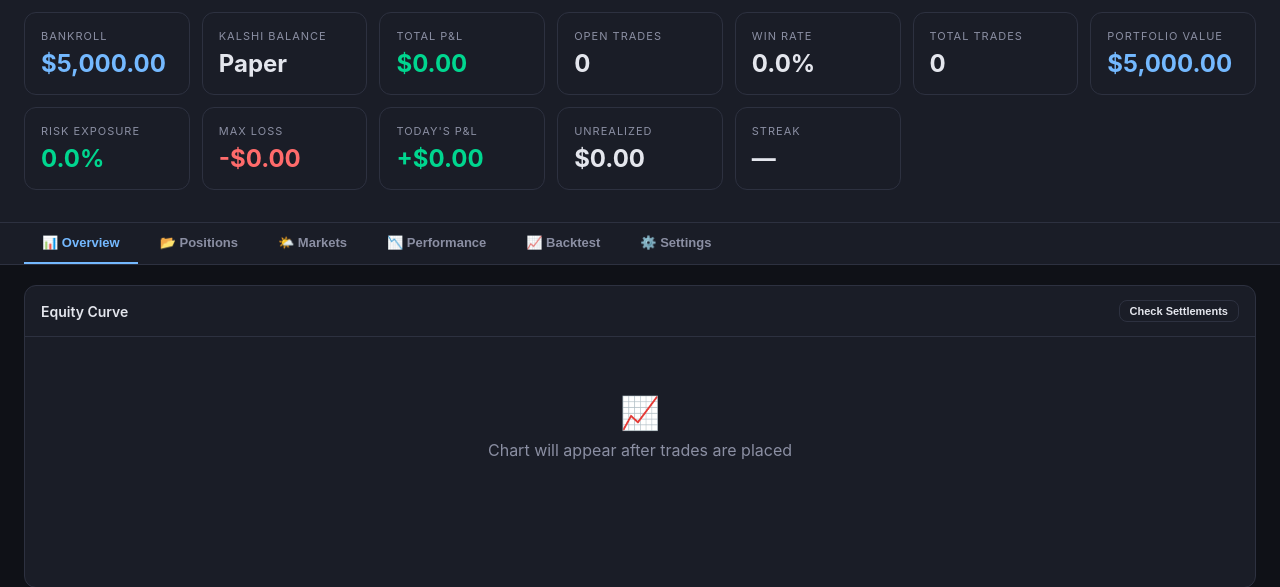
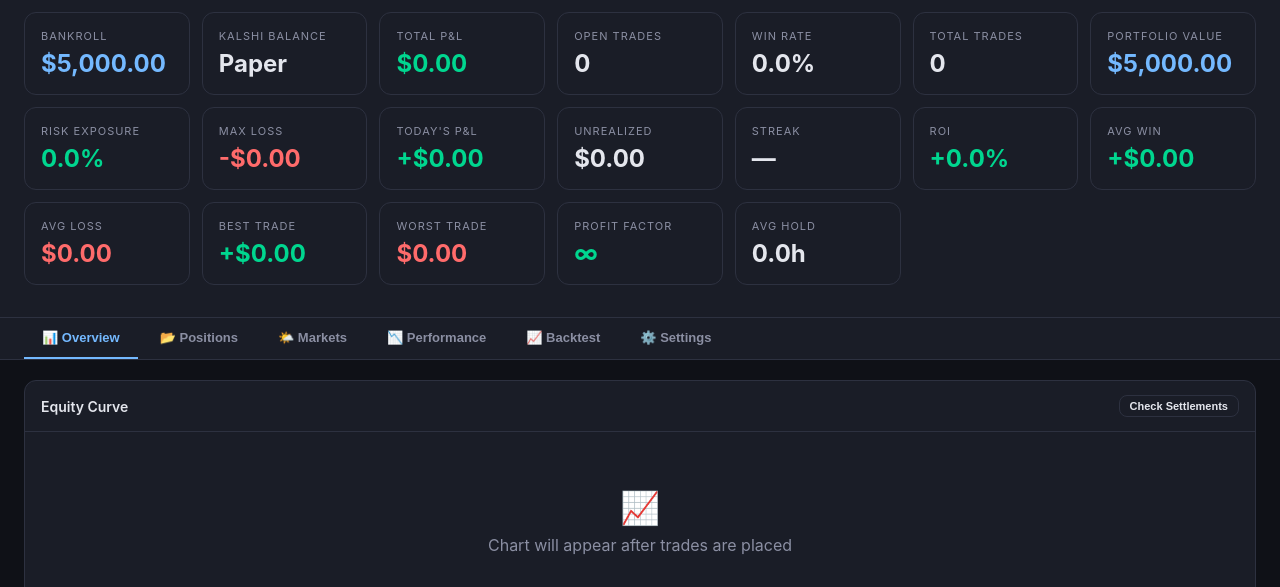
Before and after one commit to Angeshen/Weather, a Flask app: page / in a window 1280 px wide. Shown: the part 66-653 px from the top of the page. Run offline with Flask 3, Linux system fonts and the light colour scheme; data that the repository does not hold is empty.

Commit message:
Add 7 new stat cards: ROI%, Avg Win, Avg Loss, Best/Worst Trade, Profit Factor, Avg Hold Time

```diff
--- a/src/core/trade_executor.py
+++ b/src/core/trade_executor.py
@@ -509,11 +509,34 @@ def get_stats() -> dict:
             else:
                 break
 
+    # Extra stats
+    avg_win_row = conn.execute("SELECT AVG(pnl_usd) FROM trades WHERE status='settled' AND pnl_usd > 0").fetchone()
+    avg_loss_row = conn.execute("SELECT AVG(pnl_usd) FROM trades WHERE status='settled' AND pnl_usd <= 0").fetchone()
+    best_row = conn.execute("SELECT MAX(pnl_usd) FROM trades WHERE status='settled'").fetchone()
+    worst_row = conn.execute("SELECT MIN(pnl_usd) FROM trades WHERE status='settled'").fetchone()
+    total_won_row = conn.execute("SELECT COALESCE(SUM(pnl_usd), 0) FROM trades WHERE status='settled' AND pnl_usd > 0").fetchone()
+    total_lost_row = conn.execute("SELECT COALESCE(SUM(pnl_usd), 0) FROM trades WHERE status='settled' AND pnl_usd <= 0").fetchone()
+    # Avg hold time (hours) for settled trades
+    avg_hold_row = conn.execute("""
+        SELECT AVG((julianday(settled_at) - julianday(timestamp)) * 24)
+        FROM trades WHERE status='settled' AND settled_at IS NOT NULL AND timestamp IS NOT NULL
+    """).fetchone()
+
     conn.close()
+
+    avg_win = round(avg_win_row[0], 2) if avg_win_row and avg_win_row[0] else 0
+    avg_loss = round(avg_loss_row[0], 2) if avg_loss_row and avg_loss_row[0] else 0
+    best_trade = round(best_row[0], 2) if best_row and best_row[0] else 0
+    worst_trade = round(worst_row[0], 2) if worst_row and worst_row[0] else 0
+    total_won = total_won_row[0] if total_won_row else 0
+    total_lost = abs(total_lost_row[0]) if total_lost_row else 0
+    profit_factor = round(total_won / total_lost, 2) if total_lost > 0 else 999
+    avg_hold_hours = round(avg_hold_row[0], 1) if avg_hold_row and avg_hold_row[0] else 0
 
     bankroll = get_current_bankroll()
     portfolio_value = round(bankroll + open_cost, 2)
     exposure_pct = round(open_cost / portfolio_value * 100, 1) if portfolio_value > 0 else 0
+    roi_pct = round((portfolio_value - settings.initial_bankroll) / settings.initial_bankroll * 100, 1) if settings.initial_bankroll > 0 else 0
 
     return {
         "total_trades": total,
@@ -530,6 +553,13 @@ def get_stats() -> dict:
         "open_cost": round(open_cost, 2),
         "exposure_pct": exposure_pct,
         "max_loss": round(open_cost, 2),
+        "avg_win": avg_win,
+        "avg_loss": avg_loss,
+        "best_trade": best_trade,
+        "worst_trade": worst_trade,
+        "profit_factor": profit_factor,
+        "roi_pct": roi_pct,
+        "avg_hold_hours": avg_hold_hours,
     }
 
 
--- a/src/web/templates/dashboard.html
+++ b/src/web/templates/dashboard.html
@@ -176,6 +176,13 @@
             <div class="stat-card"><div class="label">Today's P&amp;L</div><div class="value" id="statDailyPnl">$0.00</div></div>
             <div class="stat-card"><div class="label">Unrealized</div><div class="value" id="statUnrealized">$0.00</div></div>
             <div class="stat-card"><div class="label">Streak</div><div class="value" id="statStreak">—</div></div>
+            <div class="stat-card"><div class="label">ROI</div><div class="value" id="statRoi">0%</div></div>
+            <div class="stat-card"><div class="label">Avg Win</div><div class="value green" id="statAvgWin">—</div></div>
+            <div class="stat-card"><div class="label">Avg Loss</div><div class="value red" id="statAvgLoss">—</div></div>
+            <div class="stat-card"><div class="label">Best Trade</div><div class="value green" id="statBestTrade">—</div></div>
+            <div class="stat-card"><div class="label">Worst Trade</div><div class="value red" id="statWorstTrade">—</div></div>
+            <div class="stat-card"><div class="label">Profit Factor</div><div class="value" id="statProfitFactor">—</div></div>
+            <div class="stat-card"><div class="label">Avg Hold</div><div class="value" id="statAvgHold">—</div></div>
         </div>
     </div>
 
@@ -451,6 +458,25 @@ async function refreshStats() {
             if (s > 0) { streakEl.textContent = `🔥${s}W`; streakEl.className = 'value green'; }
             else if (s < 0) { streakEl.textContent = `❄️${Math.abs(s)}L`; streakEl.className = 'value red'; }
             else { streakEl.textContent = '—'; streakEl.className = 'value'; }
+        }
+        // New stat cards
+        if (stats.roi_pct !== undefined) {
+            const roiEl = $('statRoi');
+            roiEl.textContent = (stats.roi_pct >= 0 ? '+' : '') + stats.roi_pct.toFixed(1) + '%';
+            roiEl.className = 'value ' + (stats.roi_pct >= 0 ? 'green' : 'red');
+        }
+        if (stats.avg_win !== undefined) $('statAvgWin').textContent = '+' + usd(stats.avg_win);
+        if (stats.avg_loss !== undefined) $('statAvgLoss').textContent = usd(stats.avg_loss);
+        if (stats.best_trade !== undefined) $('statBestTrade').textContent = '+' + usd(stats.best_trade);
+        if (stats.worst_trade !== undefined) $('statWorstTrade').textContent = usd(stats.worst_trade);
+        if (stats.profit_factor !== undefined) {
+            const pfEl = $('statProfitFactor');
+            pfEl.textContent = stats.profit_factor >= 999 ? '∞' : stats.profit_factor.toFixed(2) + 'x';
+            pfEl.className = 'value ' + (stats.profit_factor >= 1.5 ? 'green' : stats.profit_factor >= 1 ? 'yellow' : 'red');
+        }
+        if (stats.avg_hold_hours !== undefined) {
+            const h = stats.avg_hold_hours;
+            $('statAvgHold').textContent = h >= 24 ? `${(h/24).toFixed(1)}d` : `${h.toFixed(1)}h`;
         }
         // Update Positions tab badge with open count
         const posBtn = $('tabPositionsBtn');
```
